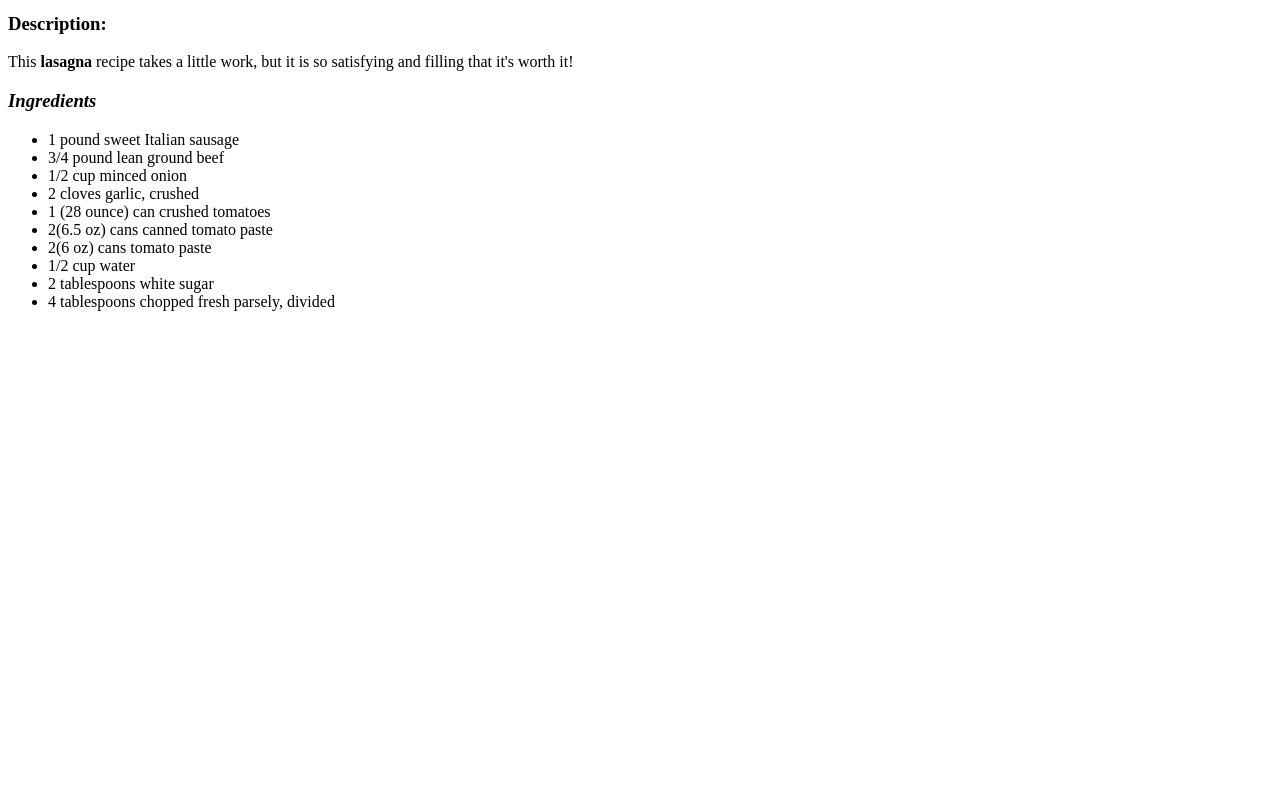
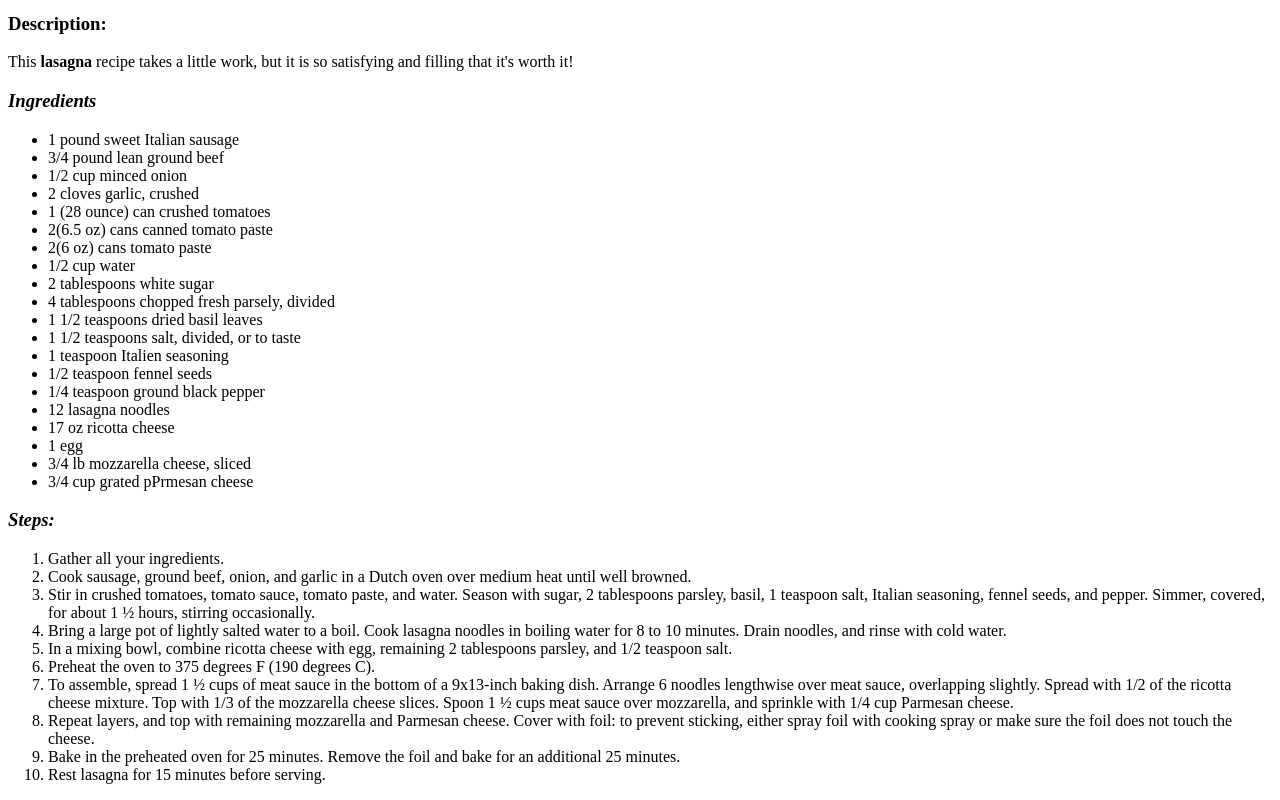
Before and after one commit to kevinSteiger/odin-recipes, a plain HTML site: page recipes/lasagna.html in a window 1280 px wide. Shown: the part 653-1453 px from the top of the page. Before the commit the page ends 980 px from the top, so only its background shows below. Drawn offline with Linux system fonts and the light colour scheme.

Commit message:
Add recipe ingredients and steps

```diff
--- a/recipes/lasagna.html
+++ b/recipes/lasagna.html
@@ -21,7 +21,30 @@
             <li>1/2 cup water</li>
             <li>2 tablespoons white sugar</li>
             <li>4 tablespoons chopped fresh parsely, divided</li>
+            <li>1 1/2 teaspoons dried basil leaves</li>
+            <li>1 1/2 teaspoons salt, divided, or to taste</li>
+            <li>1 teaspoon Italien seasoning</li>
+            <li>1/2 teaspoon fennel seeds</li>
+            <li>1/4 teaspoon ground black pepper</li>
+            <li>12 lasagna noodles</li>
+            <li>17 oz ricotta cheese</li>
+            <li>1 egg</li>
+            <li>3/4 lb mozzarella cheese, sliced</li>
+            <li>3/4 cup grated pPrmesan cheese</li>
         </ul>
+        <h3><i>Steps:</i></h3>
+        <ol>
+            <li> Gather all your ingredients. </li>
+            <li>Cook sausage, ground beef, onion, and garlic in a Dutch oven over medium heat until well browned. </li>
+            <li>Stir in crushed tomatoes, tomato sauce, tomato paste, and water. Season with sugar, 2 tablespoons parsley, basil, 1 teaspoon salt, Italian seasoning, fennel seeds, and pepper. Simmer, covered, for about 1 ½ hours, stirring occasionally. </li>
+            <li>Bring a large pot of lightly salted water to a boil. Cook lasagna noodles in boiling water for 8 to 10 minutes. Drain noodles, and rinse with cold water.</li>
+            <li>In a mixing bowl, combine ricotta cheese with egg, remaining 2 tablespoons parsley, and 1/2 teaspoon salt.</li>
+            <li> Preheat the oven to 375 degrees F (190 degrees C). </li>
+            <li>To assemble, spread 1 ½ cups of meat sauce in the bottom of a 9x13-inch baking dish. Arrange 6 noodles lengthwise over meat sauce, overlapping slightly. Spread with 1/2 of the ricotta cheese mixture. Top with 1/3 of the mozzarella cheese slices. Spoon 1 ½ cups meat sauce over mozzarella, and sprinkle with 1/4 cup Parmesan cheese. </li>
+            <li>Repeat layers, and top with remaining mozzarella and Parmesan cheese. Cover with foil: to prevent sticking, either spray foil with cooking spray or make sure the foil does not touch the cheese. </li>
+            <li>Bake in the preheated oven for 25 minutes. Remove the foil and bake for an additional 25 minutes. </li>
+            <li> Rest lasagna for 15 minutes before serving. </li>
+        </ol>
 
     </body>
 </html>
```
